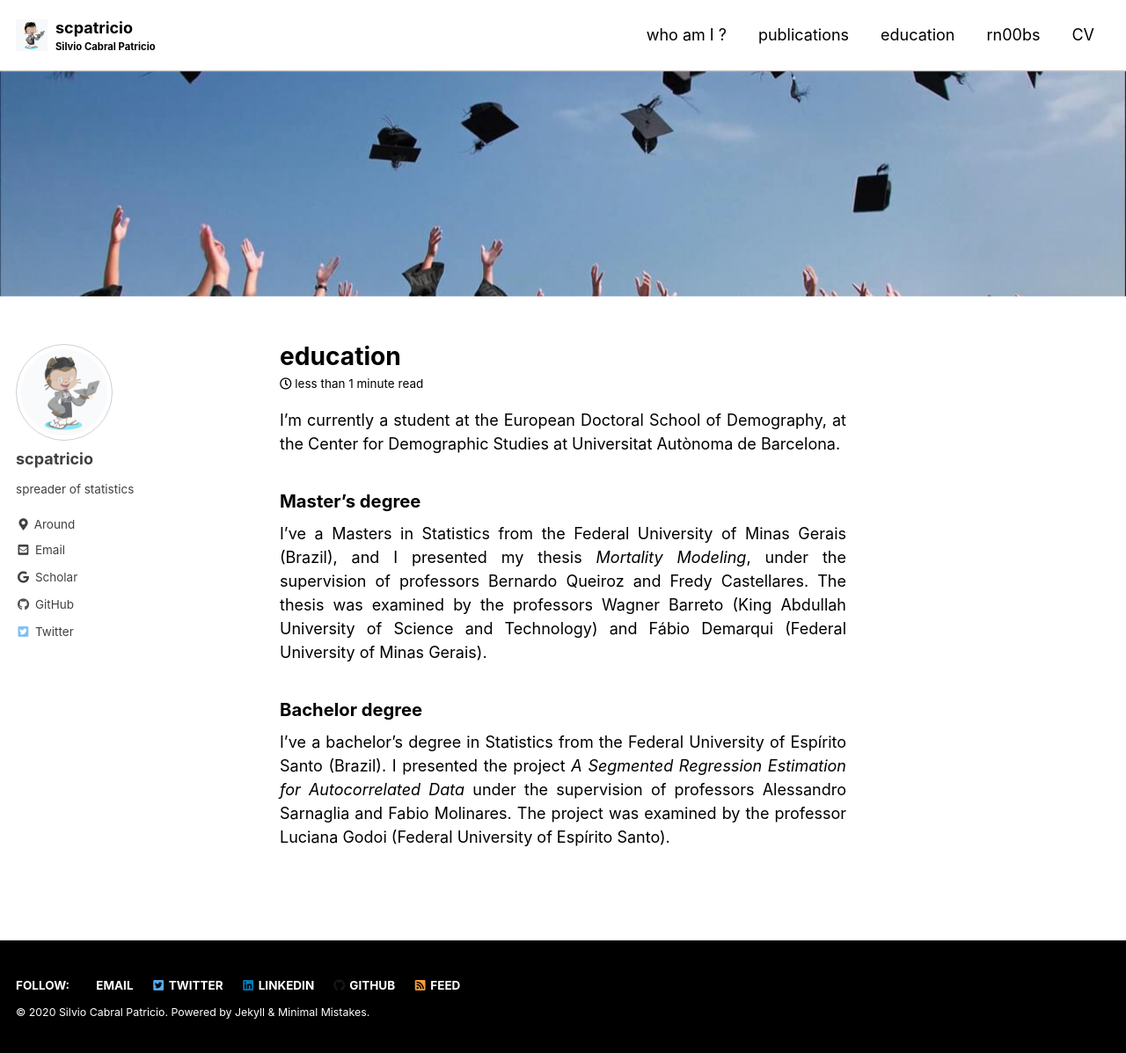
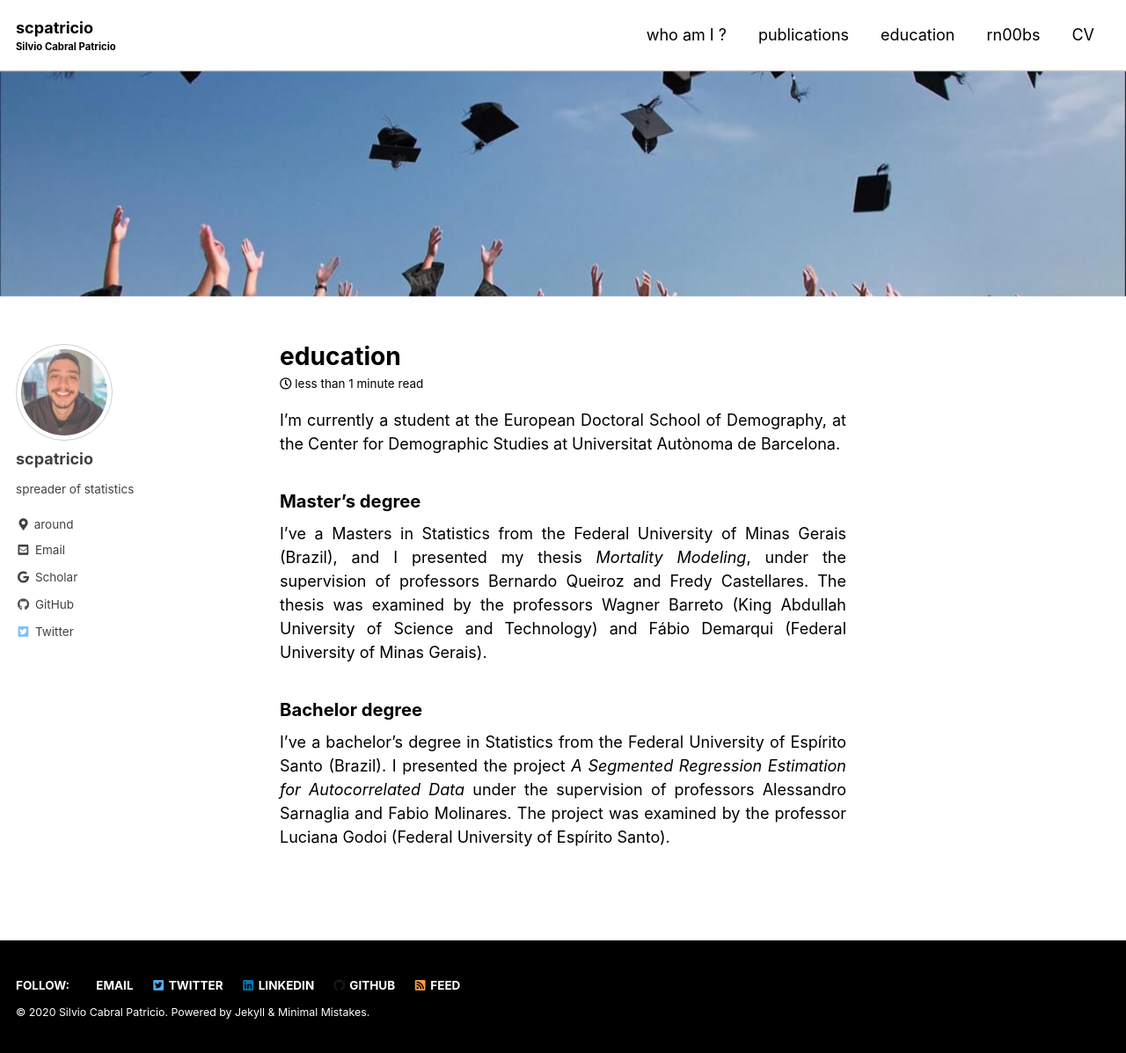
Before and after one commit to scpatricio/scpatricio.github.io, a Jekyll site: the page built from _pages/education.md, in a window 1280 px wide and 1197 px high. Shown: the whole window at 88% size. Built offline with Jekyll 4.4.1, drawn with Linux system fonts in a browser that asks for light colours; cached includes are drawn as plain includes.

Commit message:
update photo

```diff
--- a/_config.yml
+++ b/_config.yml
@@ -25,7 +25,7 @@
 baseurl                  : # the subpath of your site, e.g. "/blog"
 repository               : # GitHub username/repo-name e.g. "mmistakes/minimal-mistakes"
 teaser                   : # path of fallback teaser image, e.g. "/assets/images/500x300.png"
-logo                     : "/images/bio_photo.png" # "/images/logo_size.jpeg" # path of logo image to display in the masthead, e.g. "/assets/images/88x88.png"
+logo                     : # "/images/logo_size.jpeg" # path of logo image to display in the masthead, e.g. "/assets/images/88x88.png"
 masthead_title           : # overrides the website title displayed in the masthead, use " " for no title
 # breadcrumbs            : false # true, false (default)
 words_per_minute         : 180
@@ -94,9 +94,9 @@
 # Site Author
 author:
   name             : "scpatricio"
-  avatar           : "images/bio_photo.png" # path of avatar image, e.g. "/assets/images/bio-photo.jpg"
+  avatar           : "images/bio_photo.jpeg" # path of avatar image, e.g. "/assets/images/bio-photo.jpg"
   bio              : "spreader of statistics"
-  location         : "Around"
+  location         : "around"
   email            : #"silviocabralpatricio@msn.com"
   links:
     - label: "Email"
```
Also changed, not shown: images/bio_photo.jpeg (renamed from images/bio_photo1.jpeg), images/bio_photo.png (deleted).
